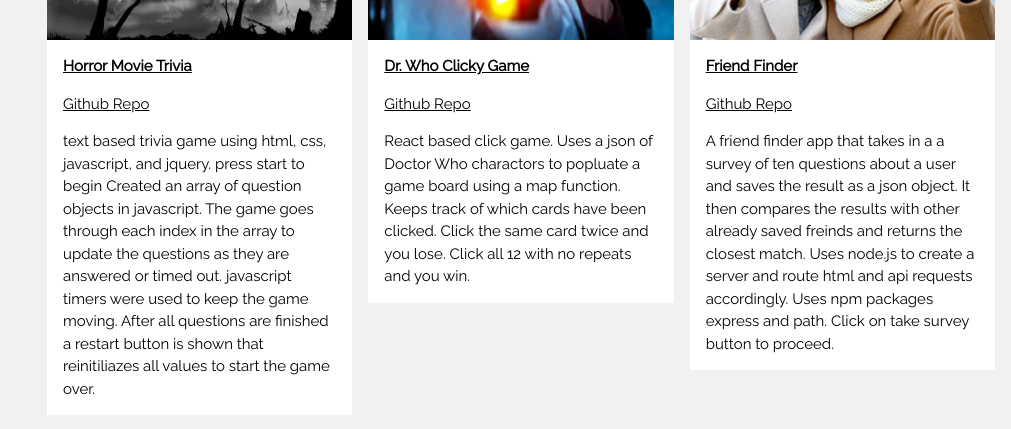
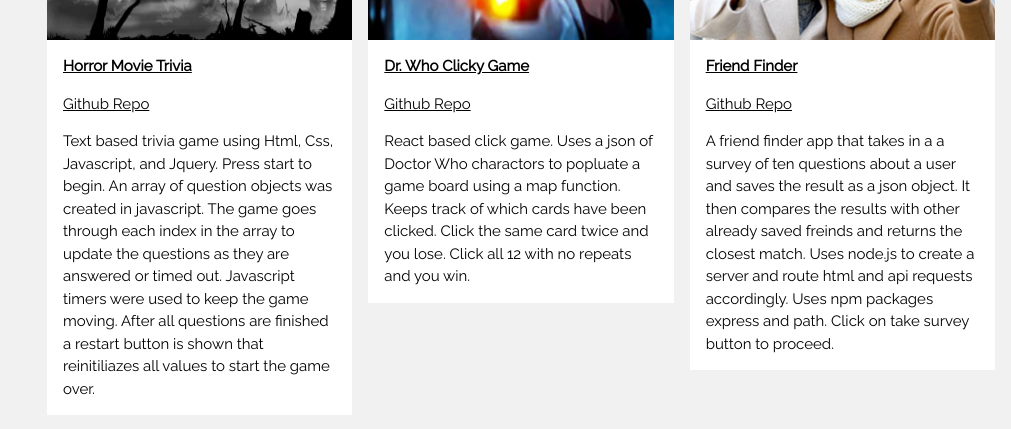
Before and after one commit to damonkd/Bootstrap-Portfolio, a plain HTML site: page index.html in a window 1280 px wide. Shown: the part 840-1269 px from the top of the page, without its empty margins (269-1280 px from the left). Drawn offline with nearby package versions, Linux system fonts and the light colour scheme.

Commit message:
fixed text in horror movie trivia.

```diff
--- a/index.html
+++ b/index.html
@@ -90,9 +90,9 @@ body,h1,h2,h3,h4,h5,h6 {font-family: "Raleway", sans-serif}
         <div class="w3-container w3-white">
         <a href ="https://damonkd.github.io/TriviaGame/"><p><b>Horror Movie Trivia</b></p></a>
         <a href="https://github.com/damonkd/TriviaGame" >Github Repo</a>
-        <p>text based trivia game using html, css, javascript, and jquery. press start to begin
+        <p>Text based trivia game using Html, Css, Javascript, and Jquery. Press start to begin.
 
-          Created an array of question objects in javascript. The game goes through each index in the array to update the questions as they are answered or timed out. javascript timers were used to keep the game moving. After all questions are finished a restart button is shown that reinitiliazes all values to start the game over.</p>
+          An array of question objects was created in javascript. The game goes through each index in the array to update the questions as they are answered or timed out. Javascript timers were used to keep the game moving. After all questions are finished a restart button is shown that reinitiliazes all values to start the game over.</p>
 
         </div>
     </div>
```
